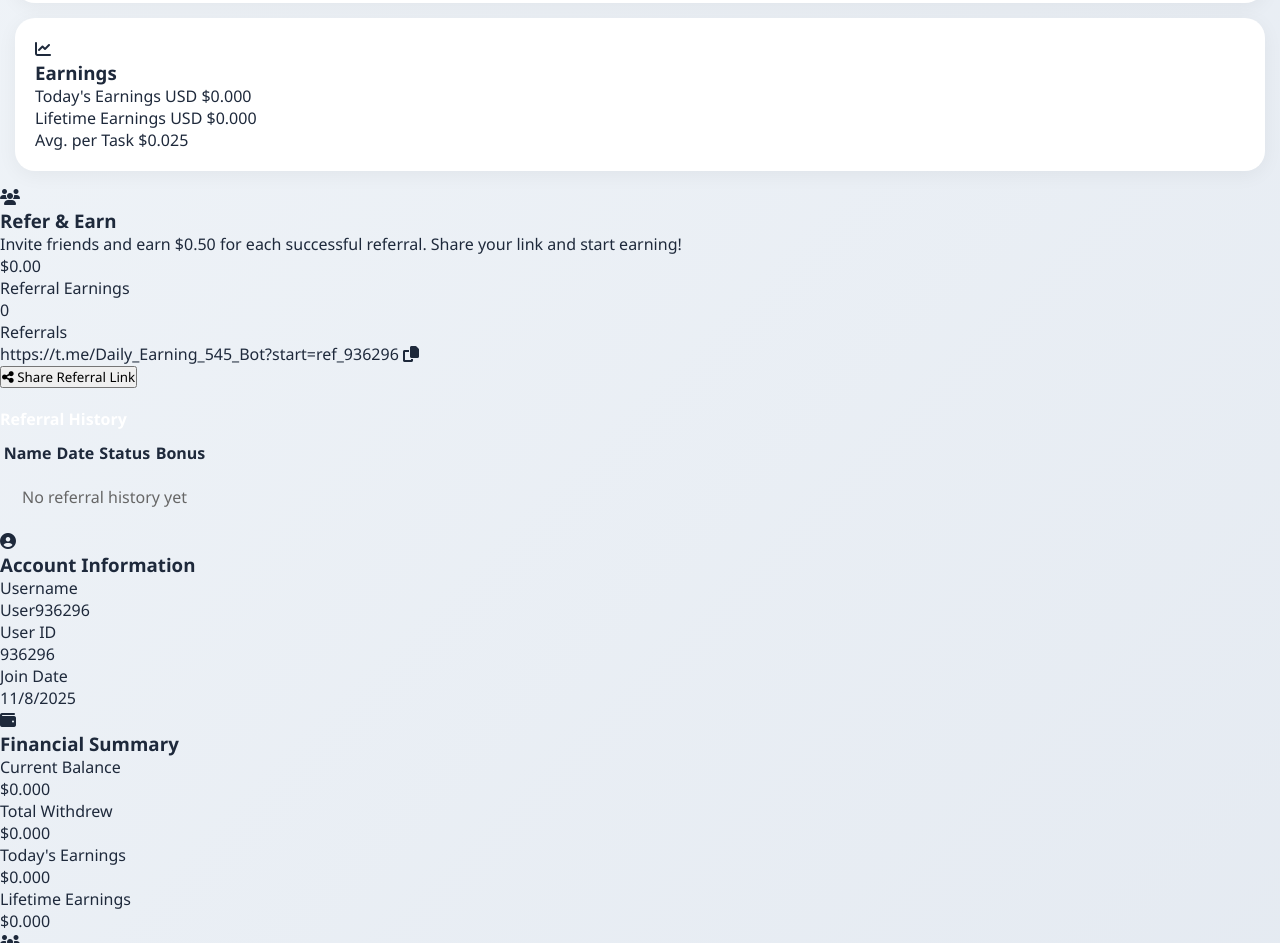
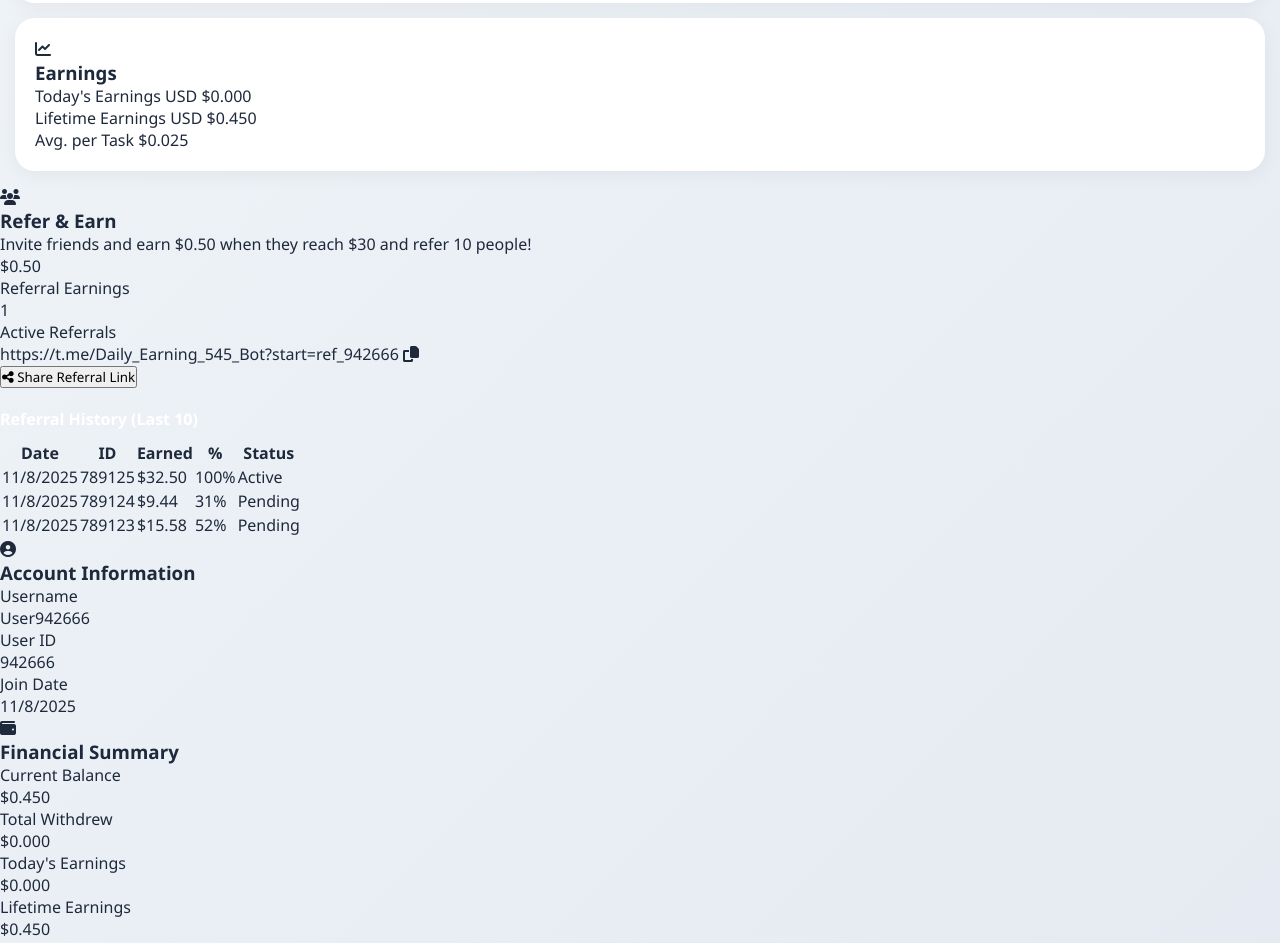
Before and after one commit to mtmostakim24/New-MT-Earning, a plain HTML site: page index.html in a window 1280 px wide. Shown: the part 604-1547 px from the top of the page. Drawn offline with Linux system fonts and the light colour scheme; no server answers.

Commit message:
Update index.html

```diff
--- a/index.html
+++ b/index.html
@@ -561,7 +561,7 @@
     /* Referral History Table */
     .referral-history {
       margin-top: 20px;
-      max-height: 300px;
+      max-height: 400px;
       overflow-y: auto;
     }
 
@@ -579,6 +579,7 @@
       padding: 12px 15px;
       text-align: left;
       border-bottom: 1px solid #f0f0f0;
+      font-size: 0.85rem;
     }
 
     .referral-table th {
@@ -602,9 +603,26 @@
       font-weight: 600;
     }
 
-    .status-completed {
+    .status-active {
       color: var(--success);
       font-weight: 600;
+    }
+
+    .progress-small {
+      width: 60px;
+      height: 8px;
+      background: #e2e8f0;
+      border-radius: 10px;
+      overflow: hidden;
+      display: inline-block;
+      margin-left: 5px;
+    }
+
+    .progress-small-bar {
+      height: 100%;
+      background: var(--success);
+      border-radius: 10px;
+      transition: var(--transition);
     }
 
     /* Responsive */
@@ -733,7 +751,7 @@
       </div>
 
       <div class="referral-content">
-        <p>Invite friends and earn $0.50 for each successful referral. Share your link and start earning!</p>
+        <p>Invite friends and earn $0.50 when they reach $30 and refer 10 people!</p>
 
         <div class="referral-stats">
           <div class="referral-stat">
@@ -742,7 +760,7 @@
           </div>
           <div class="referral-stat">
             <div class="referral-stat-value" id="referral-count">0</div>
-            <div class="referral-stat-label">Referrals</div>
+            <div class="referral-stat-label">Active Referrals</div>
           </div>
         </div>
 
@@ -757,14 +775,15 @@
 
         <!-- Referral History -->
         <div class="referral-history">
-          <h4 style="margin: 20px 0 10px 0; color: white;">Referral History</h4>
+          <h4 style="margin: 20px 0 10px 0; color: white;">Referral History (Last 10)</h4>
           <table class="referral-table">
             <thead>
               <tr>
-                <th>Name</th>
                 <th>Date</th>
+                <th>ID</th>
+                <th>Earned</th>
+                <th>%</th>
                 <th>Status</th>
-                <th>Bonus</th>
               </tr>
             </thead>
             <tbody id="referral-history-body">
@@ -953,14 +972,15 @@
 
         <!-- Referral History in Profile -->
         <div class="referral-history" style="margin-top: 20px;">
-          <h4 style="margin-bottom: 15px; color: var(--primary);">Referral History</h4>
+          <h4 style="margin-bottom: 15px; color: var(--primary);">Referral History (Last 10)</h4>
           <table class="referral-table">
             <thead>
               <tr>
-                <th>Name</th>
                 <th>Date</th>
+                <th>ID</th>
+                <th>Earned</th>
+                <th>%</th>
                 <th>Status</th>
-                <th>Bonus</th>
               </tr>
             </thead>
             <tbody id="profile-referral-history">
@@ -978,7 +998,7 @@
       </div>
 
       <div class="referral-content">
-        <p>Earn $0.50 for every friend who signs up using your referral link!</p>
+        <p>Earn $0.50 when your referral reaches $30 and refers 10 people!</p>
 
         <div class="referral-link">
           <span id="profile-ref-link">https://t.me/Daily_Earning_545_Bot?start=ref_123456</span>
@@ -1026,44 +1046,74 @@
 
     // If not stored, generate new values
     if (!userId) {
-      userId = Math.floor(Math.random() * 1000000);
+      userId = Math.floor(100000 + Math.random() * 900000);
       localStorage.setItem("userId", userId);
     }
 
     if (!username) {
-      // Check if we're in Telegram environment
-      if (window.Telegram && window.Telegram.WebApp) {
-        const user = window.Telegram.WebApp.initDataUnsafe.user;
-        if (user && user.username) {
-          username = user.username;
-        } else if (user && user.first_name) {
-          username = user.first_name;
-          if (user.last_name) username += " " + user.last_name;
-        } else {
       username = "User" + userId;
-        }
-      } else {
-        username = "User" + userId;
-      }
       localStorage.setItem("username", username);
     }
 
     const today = new Date().toLocaleDateString();
 
-    // Initialize user data with referral system
-    let userData = JSON.parse(localStorage.getItem("MTEarningData")) || {
+    // Initialize user data with DEMO referral data
+    let userData = JSON.parse(localStorage.getItem("MTEarningData"));
+
+    // If no data exists or data structure is old, create new one with DEMO referrals
+    if (!userData || !userData.referralHistory) {
+      userData = {
         userId,
         username,
         referrals: 0,
         referralEarnings: 0,
         pendingReferrals: 0,
-      lifetimeEarning: 0,
+        lifetimeEarning: 0.450, // Starting with some balance as per screenshot
         withdrew: 0,
         totalTasks: 0,
         joinDate: new Date().toLocaleDateString(),
         referralHistory: []
       };
 
+      // Add DEMO referral data
+      const demoReferrals = [
+        {
+          id: "1",
+          referrerId: userId.toString(),
+          referredId: "789123",
+          date: new Date().toLocaleDateString(),
+          status: 'pending',
+          earned: 15.50,
+          progress: 52,
+          referredName: "DemoUser1"
+        },
+        {
+          id: "2",
+          referrerId: userId.toString(),
+          referredId: "789124",
+          date: new Date().toLocaleDateString(),
+          status: 'pending',
+          earned: 8.75,
+          progress: 29,
+          referredName: "DemoUser2"
+        },
+        {
+          id: "3",
+          referrerId: userId.toString(),
+          referredId: "789125",
+          date: new Date().toLocaleDateString(),
+          status: 'active',
+          earned: 32.50,
+          progress: 100,
+          referredName: "DemoUser3"
+        }
+      ];
+
+      userData.referralHistory = demoReferrals;
+      userData.referrals = 1; // One active referral
+      userData.referralEarnings = 0.50; // $0.50 from active referral
+    }
+
     let data = JSON.parse(localStorage.getItem("dailyEarningData")) || {
       date: today, completed: 0, remaining: 100, todaysEarning: 0
     };
@@ -1072,56 +1122,74 @@
       data = { date: today, completed: 0, remaining: 100, todaysEarning: 0 };
     }
 
-    // Check for referral parameter in URL
+    // Check for referral parameter in URL and create referral entry
     function checkReferral() {
       const urlParams = new URLSearchParams(window.location.search);
       const refCode = urlParams.get('ref');
 
       if (refCode && refCode !== userId.toString()) {
         // Check if this referral is already processed
-        const existingRef = userData.referralHistory.find(ref => ref.referrerId === refCode);
+        const existingRef = userData.referralHistory.find(ref => ref.referredId === userId.toString());
 
         if (!existingRef) {
-          // Add new referral
+          // Add new referral with PENDING status
           const newReferral = {
             id: Date.now().toString(),
             referrerId: refCode,
-            referredId: userId,
+            referredId: userId.toString(),
             date: new Date().toLocaleDateString(),
             status: 'pending',
-            bonus: 0.50,
+            earned: 0,
+            progress: 0,
             referredName: username
           };
 
           userData.referralHistory.push(newReferral);
           userData.pendingReferrals++;
           updateStorage();
-          showNotification("🎉 Referral detected! You will earn $0.50 when you complete your first task.", "success");
-        }
-      }
-
-      // Process pending referrals when tasks are completed
-      processReferralBonuses();
-    }
-
-    // Process referral bonuses when conditions are met
-    function processReferralBonuses() {
-      const pendingRefs = userData.referralHistory.filter(ref => ref.status === 'pending');
-
-      pendingRefs.forEach(ref => {
-        if (data.completed >= 1) {
-          ref.status = 'completed';
+          showNotification("🎉 Referral detected! You will earn $0.50 when this user reaches $30 and refers 10 people.", "success");
+        }
+      }
+    }
+
+    // Simulate referral progress
+    function simulateReferralProgress() {
+      let updated = false;
+
+      userData.referralHistory.forEach(ref => {
+        if (ref.status === 'pending') {
+          // Random progress simulation
+          if (ref.progress < 90) {
+            ref.progress += Math.random() * 5;
+            if (ref.progress > 90) ref.progress = 90;
+            updated = true;
+          }
+
+          // Random earned amount simulation
+          if (ref.earned < 25) {
+            ref.earned += Math.random() * 1.5;
+            if (ref.earned > 25) ref.earned = 25;
+            updated = true;
+          }
+
+          // Check if conditions are met for active status
+          if (ref.earned >= 30 && ref.progress >= 100) {
+            ref.status = 'active';
+            ref.progress = 100;
             userData.pendingReferrals--;
             userData.referrals++;
-          userData.referralEarnings += ref.bonus;
-          userData.lifetimeEarning += ref.bonus;
-
-          showNotification(`🎊 Referral bonus: $${ref.bonus} earned from ${ref.referredName || 'referred user'}!`, "success");
+            userData.referralEarnings += 0.50;
+            userData.lifetimeEarning += 0.50;
+            updated = true;
+            showNotification(`🎊 Referral bonus: $0.50 earned! User ${ref.referredId} completed requirements.`, "success");
+          }
         }
       });
 
+      if (updated) {
         updateStorage();
         updateDisplay();
+      }
     }
 
     // Initialize display
@@ -1191,19 +1259,30 @@
       historyBody.innerHTML = "";
       profileHistoryBody.innerHTML = "";
 
-      if (userData.referralHistory.length === 0) {
-        historyBody.innerHTML = `<tr><td colspan="4" style="text-align: center; padding: 20px; color: #666;">No referral history yet</td></tr>`;
-        profileHistoryBody.innerHTML = `<tr><td colspan="4" style="text-align: center; padding: 20px; color: #666;">No referral history yet</td></tr>`;
+      // Get last 10 referrals
+      const last10Referrals = userData.referralHistory.slice(-10).reverse();
+
+      if (last10Referrals.length === 0) {
+        const emptyRow = `<tr><td colspan="5" style="text-align: center; padding: 20px; color: #666;">No referral history yet. Share your link to get referrals!</td></tr>`;
+        historyBody.innerHTML = emptyRow;
+        profileHistoryBody.innerHTML = emptyRow;
         return;
       }
 
-      userData.referralHistory.forEach(ref => {
+      last10Referrals.forEach(ref => {
+        const progressPercent = ref.progress > 100 ? 100 : ref.progress;
         const row = document.createElement("tr");
         row.innerHTML = `
-          <td>${ref.referredName || 'User' + ref.referredId}</td>
           <td>${ref.date}</td>
-          <td class="status-${ref.status}">${ref.status === 'completed' ? 'Completed' : 'Pending'}</td>
-          <td>$${ref.bonus.toFixed(2)}</td>
+          <td>${ref.referredId}</td>
+          <td>$${ref.earned.toFixed(2)}</td>
+          <td>
+            ${progressPercent.toFixed(0)}%
+            <div class="progress-small">
+              <div class="progress-small-bar" style="width: ${progressPercent}%"></div>
+            </div>
+          </td>
+          <td class="status-${ref.status}">${ref.status === 'active' ? 'Active' : 'Pending'}</td>
         `;
         historyBody.appendChild(row.cloneNode(true));
         profileHistoryBody.appendChild(row);
@@ -1241,107 +1320,10 @@
       }
     }
 
-    // FIXED taskLinks array with commas
+    // Task links array
     const taskLinks = [
       "https://premium-sm-offer.vercel.app",
-      "https://tomake-chai-vlona.vercel.app",
-      "https://premium-sm-offer.vercel.app",
-      "https://tomake-chai-vlona.vercel.app",
-      "https://premium-sm-offer.vercel.app",
-      "https://tomake-chai-vlona.vercel.app",
-      "https://premium-sm-offer.vercel.app",
-      "https://tomake-chai-vlona.vercel.app",
-      "https://premium-sm-offer.vercel.app",
-      "https://tomake-chai-vlona.vercel.app",
-      "https://premium-sm-offer.vercel.app",
-      "https://tomake-chai-vlona.vercel.app",
-      "https://premium-sm-offer.vercel.app",
-      "https://tomake-chai-vlona.vercel.app",
-      "https://premium-sm-offer.vercel.app",
-      "https://tomake-chai-vlona.vercel.app",
-      "https://premium-sm-offer.vercel.app",
-      "https://tomake-chai-vlona.vercel.app",
-      "https://premium-sm-offer.vercel.app",
-      "https://tomake-chai-vlona.vercel.app",
-      "https://premium-sm-offer.vercel.app",
-      "https://tomake-chai-vlona.vercel.app",
-      "https://premium-sm-offer.vercel.app",
-      "https://tomake-chai-vlona.vercel.app",
-      "https://premium-sm-offer.vercel.app",
-      "https://tomake-chai-vlona.vercel.app",
-      "https://premium-sm-offer.vercel.app",
-      "https://tomake-chai-vlona.vercel.app",
-      "https://premium-sm-offer.vercel.app",
-      "https://tomake-chai-vlona.vercel.app",
-      "https://premium-sm-offer.vercel.app",
-      "https://tomake-chai-vlona.vercel.app",
-      "https://premium-sm-offer.vercel.app",
-      "https://tomake-chai-vlona.vercel.app",
-      "https://premium-sm-offer.vercel.app",
-      "https://tomake-chai-vlona.vercel.app",
-      "https://premium-sm-offer.vercel.app",
-      "https://tomake-chai-vlona.vercel.app",
-      "https://premium-sm-offer.vercel.app",
-      "https://tomake-chai-vlona.vercel.app",
-      "https://premium-sm-offer.vercel.app",
-      "https://tomake-chai-vlona.vercel.app",
-      "https://premium-sm-offer.vercel.app",
-      "https://tomake-chai-vlona.vercel.app",
-      "https://premium-sm-offer.vercel.app",
-      "https://tomake-chai-vlona.vercel.app",
-      "https://premium-sm-offer.vercel.app",
-      "https://tomake-chai-vlona.vercel.app",
-      "https://premium-sm-offer.vercel.app",
-      "https://tomake-chai-vlona.vercel.app",
-      "https://premium-sm-offer.vercel.app",
-      "https://tomake-chai-vlona.vercel.app",
-      "https://premium-sm-offer.vercel.app",
-      "https://tomake-chai-vlona.vercel.app",
-      "https://premium-sm-offer.vercel.app",
-      "https://tomake-chai-vlona.vercel.app",
-      "https://premium-sm-offer.vercel.app",
-      "https://tomake-chai-vlona.vercel.app",
-      "https://premium-sm-offer.vercel.app",
-      "https://tomake-chai-vlona.vercel.app",
-      "https://premium-sm-offer.vercel.app",
-      "https://tomake-chai-vlona.vercel.app",
-      "https://premium-sm-offer.vercel.app",
-      "https://tomake-chai-vlona.vercel.app",
-      "https://premium-sm-offer.vercel.app",
-      "https://tomake-chai-vlona.vercel.app",
-      "https://premium-sm-offer.vercel.app",
-      "https://tomake-chai-vlona.vercel.app",
-      "https://premium-sm-offer.vercel.app",
-      "https://tomake-chai-vlona.vercel.app",
-      "https://premium-sm-offer.vercel.app",
-      "https://tomake-chai-vlona.vercel.app",
-      "https://premium-sm-offer.vercel.app",
-      "https://tomake-chai-vlona.vercel.app",
-      "https://premium-sm-offer.vercel.app",
-      "https://tomake-chai-vlona.vercel.app",
-      "https://premium-sm-offer.vercel.app",
-      "https://tomake-chai-vlona.vercel.app",
-      "https://premium-sm-offer.vercel.app",
-      "https://tomake-chai-vlona.vercel.app",
-      "https://premium-sm-offer.vercel.app",
-      "https://tomake-chai-vlona.vercel.app",
-      "https://premium-sm-offer.vercel.app",
-      "https://tomake-chai-vlona.vercel.app",
-      "https://premium-sm-offer.vercel.app",
-      "https://tomake-chai-vlona.vercel.app",
-      "https://premium-sm-offer.vercel.app",
-      "https://tomake-chai-vlona.vercel.app",
-      "https://premium-sm-offer.vercel.app",
-      "https://tomake-chai-vlona.vercel.app",
-      "https://premium-sm-offer.vercel.app",
-      "https://tomake-chai-vlona.vercel.app",
-      "https://premium-sm-offer.vercel.app",
-      "https://tomake-chai-vlona.vercel.app",
-      "https://premium-sm-offer.vercel.app",
-      "https://tomake-chai-vlona.vercel.app",
-      "https://premium-sm-offer.vercel.app",
-      "https://tomake-chai-vlona.vercel.app",
-
+      "https://tomake-chai-vlona.vercel.app"
     ];
 
     function showNotification(message, type) {
@@ -1383,8 +1365,8 @@
             userData.lifetimeEarning += 0.025;
             userData.totalTasks++;
 
-            // Process referral bonuses when tasks are completed
-            processReferralBonuses();
+            // Simulate referral progress when tasks are completed
+            simulateReferralProgress();
 
             updateStorage();
             updateDisplay();
@@ -1414,7 +1396,7 @@
         return;
       }
       if (userData.referrals < 10) {
-        showNotification("You need at least 10 referrals to withdraw", "error");
+        showNotification("You need at least 10 active referrals to withdraw", "error");
         return;
       }
       if (method === "Select a method") {
@@ -1464,24 +1446,14 @@
     function copyReferralLink() {
       const refLink = `https://t.me/Daily_Earning_545_Bot?start=ref_${userId}`;
       navigator.clipboard.writeText(refLink)
-        .then(() => showNotification("✅ Referral link copied! You earn $0.50 for each successful referral.", "success"))
+        .then(() => showNotification("✅ Referral link copied! You earn $0.50 when referrals reach $30 and refer 10 people.", "success"))
         .catch(() => showNotification("Failed to copy link", "error"));
     }
 
     function shareReferralLink() {
       const refLink = `https://t.me/Daily_Earning_545_Bot?start=ref_${userId}`;
 
-      // Check if we're in a Telegram environment
-      if (window.Telegram && window.Telegram.WebApp) {
-        // Use Telegram's share functionality
-        window.Telegram.WebApp.share(refLink, { title: 'Earn with Daily Earning545' }, (success) => {
-          if (!success) {
-            // Fallback to copy if sharing fails
-            copyReferralLink();
-          }
-        });
-      } else if (navigator.share) {
-        // Use Web Share API for browsers that support it
+      if (navigator.share) {
         navigator.share({
           title: 'Earn with Daily Earning545',
           text: 'Join Daily Earning545 and start earning money by completing simple tasks!',
@@ -1492,29 +1464,36 @@
           copyReferralLink();
         });
       } else {
-        // Fallback to copying the link
         copyReferralLink();
       }
     }
 
-    // Initialize task visualization and referral history
+    // Initialize everything
     updateTaskVisualization();
     updateReferralHistory();
+
+    // Auto-simulate referral progress every 10 seconds
+    setInterval(() => {
+      simulateReferralProgress();
+    }, 10000);
+
+    // Initial simulation after page load
+    setTimeout(() => {
+      simulateReferralProgress();
+    }, 2000);
   </script>
 
   <script>
   fetch("https://ipapi.co/json/")
     .then(response => response.json())
     .then(data => {
-      let country = data.country;   // দেশ কোড (BD, IN ইত্যাদি)
-      let timezone = data.timezone; // টাইমজোন (Asia/Dhaka, Asia/Kolkata ইত্যাদি)
+      let country = data.country;
+      let timezone = data.timezone;
 
       if( (country === "BD" && timezone === "Asia/Dhaka") ||
           (country === "IN" && timezone === "Asia/Kolkata") ) {
-        // অনুমতি দেওয়া হলো
         console.log("Access Allowed:", country, timezone);
       } else {
-        // ব্লক করা হবে
         document.body.innerHTML = "<h2 style='color:red;text-align:center;'>❌ Access Denied ❌<br>Daily Earning545 Bot এ VPN দিয়ে কাজ করতে পারবে না। ⚠ আপনি যদি VPN ব‍্যবহার করেন, অনুগ্রহ করে VPN বন্ধ করে আবার চেষ্টা করুন ধন্যবাদ🌺</h2>";
       }
     })
```
Lines whose indentation alone changed are shown as unchanged.
